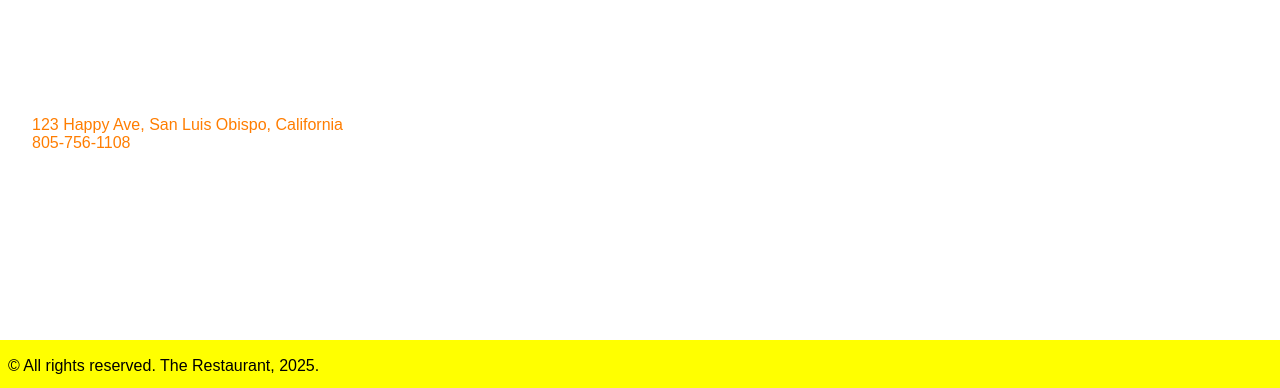
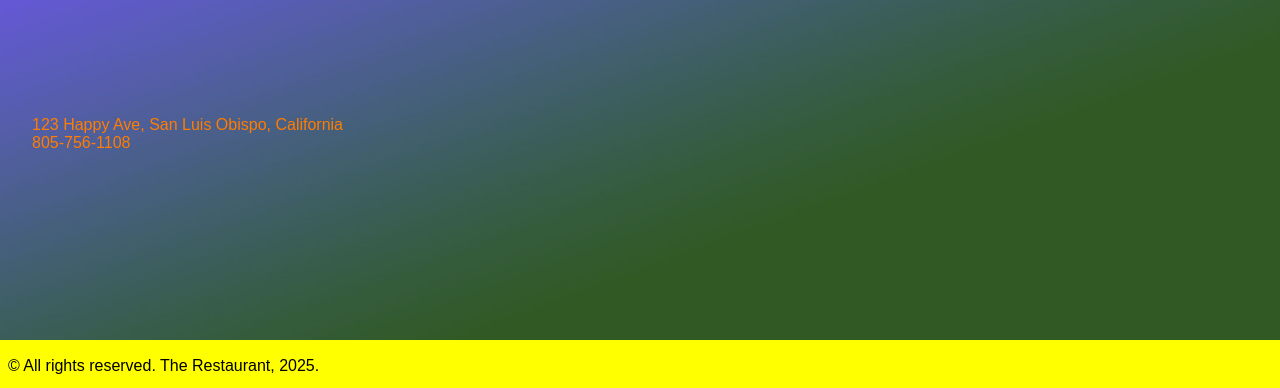
Before and after one commit to hntran1201/hntran1201.github.io, a plain HTML site: page grc338/website-mobile-first/index.html in a window 1280 px wide. Shown: the part 412-800 px from the top of the page. Drawn offline with Linux system fonts and the light colour scheme.

Commit message:
Update background image path in CSS

```diff
--- a/grc338/website-mobile-first/style.css
+++ b/grc338/website-mobile-first/style.css
@@ -3,7 +3,7 @@
 html, body, div, applet, object, iframe, h1, h2, h3, h4, h5, h6, p, blockquote, pre, a, abbr, acronym, address, big, cite, code, del, dfn, em, img, ins, kbd, q, s, samp, small, strike, strong, sub, sup, tt, var, b, u, i, center, dl, dt, dd, ol, ul, li, fieldset, form, label, legend, table, caption, tbody, tfoot, thead, tr, th, td, article, aside, canvas, details, embed, figure, figcaption, footer, header, hgroup, menu, nav, output, ruby, section, summary, time, mark, audio, video {margin: 0; padding: 0; border: 0; font-size: 100%; font: inherit;} /*My edited version of the Eric Meyer’s reset tool. You may want to include this in all of your future CSS files. */
 
 div.home-container {
-    background: url(images/home-background.jpg) center center fixed;
+    background: url(home-background.jpg) center center fixed;
     background-size: cover;
     position: relative;
     min-height: 100vh;
```
